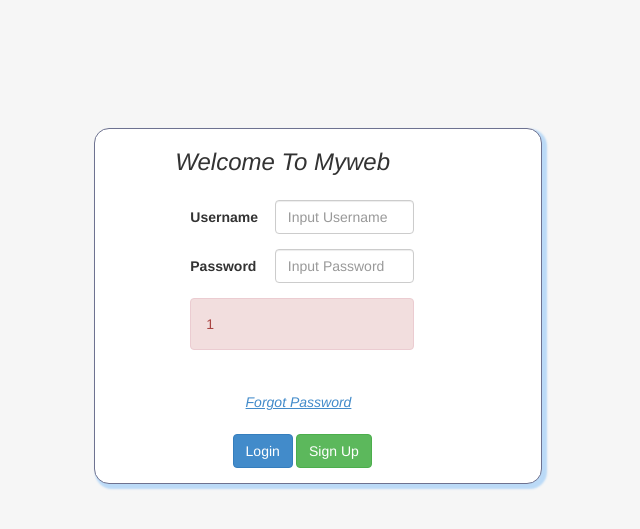
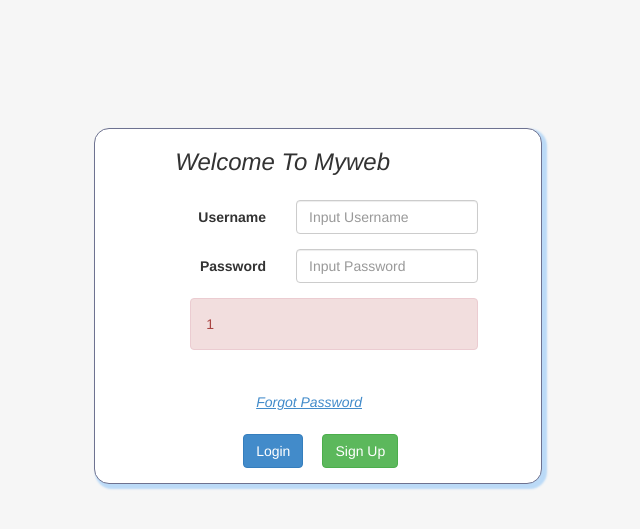
Before and after one commit to danzevo/Myweb, a CodeIgniter app: page /myweb/index.php/login/index/1 in a window 1280 px wide. Shown: the top 529 px of the page, without its empty margins (322-962 px from the left). Run offline with CodeIgniter, Linux system fonts and the light colour scheme.

Commit message:
Update form_login.php

```diff
--- a/application/views/form_login.php
+++ b/application/views/form_login.php
@@ -1,7 +1,7 @@
 <div id='contData'>
 	<div class='wrapper-login'>
 		<div class='row' style='margin-top:0%;margin-left:18%'>
-			<div class='col-xs-8'>
+			<div class='col-xs-10'>
 				<form id='login' class='form-horizontal' role='form'>
 					<div class='form-group'>
 						<p><em><h3>Welcome To Myweb</h3></em></button>
```
